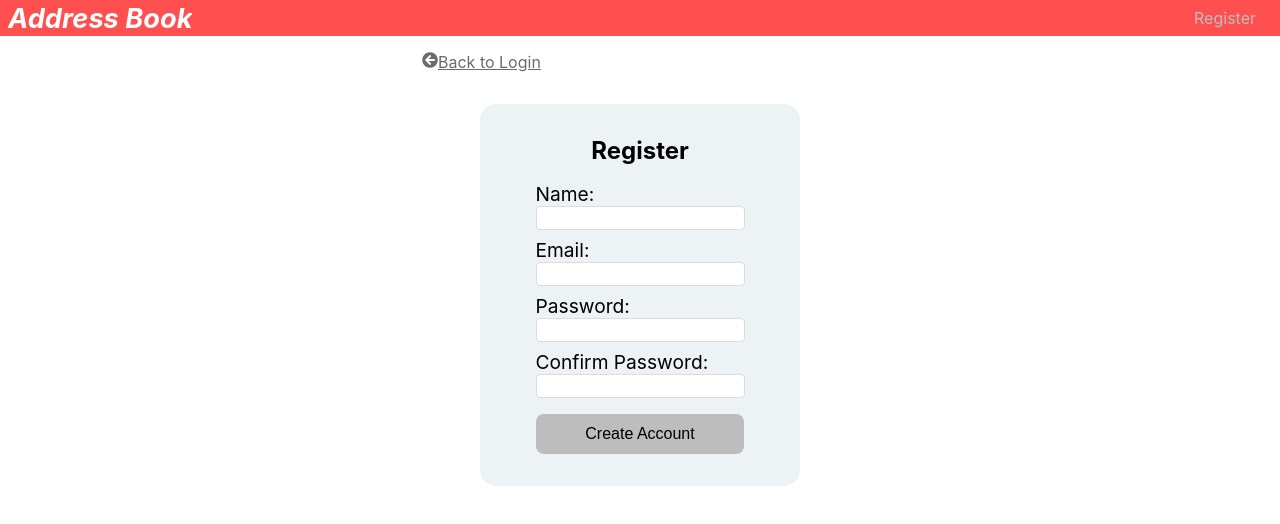
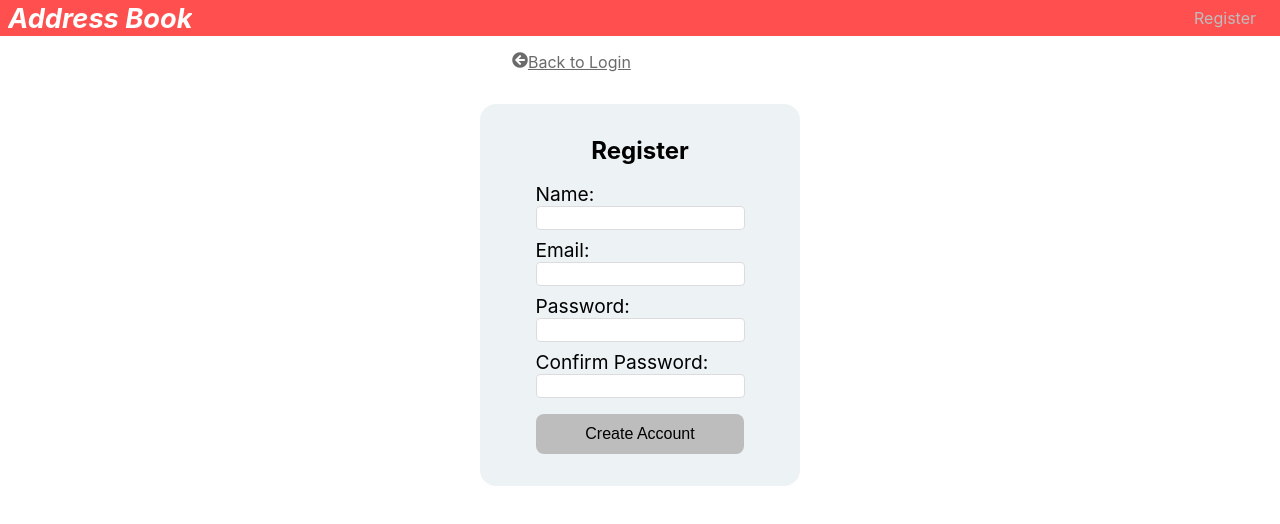
Before and after one commit to Kianek/address-book, a React (Create React App) app in the folder client/: page /register in a window 1280 px wide. Shown: the top 524 px of the page. Built offline with nearby package versions, Linux system fonts and the light colour scheme.

Commit message:
Change form container width to 20em

```diff
--- a/client/src/components/common/form/Form.scss
+++ b/client/src/components/common/form/Form.scss
@@ -3,7 +3,7 @@
 // Form container is used by the Add and Edit contact pages
 .form-container {
   margin: 1em auto 5em;
-  width: 500px;
+  width: 20em;
 }
 .form__button--back {
   color: $dark-gray;
```
